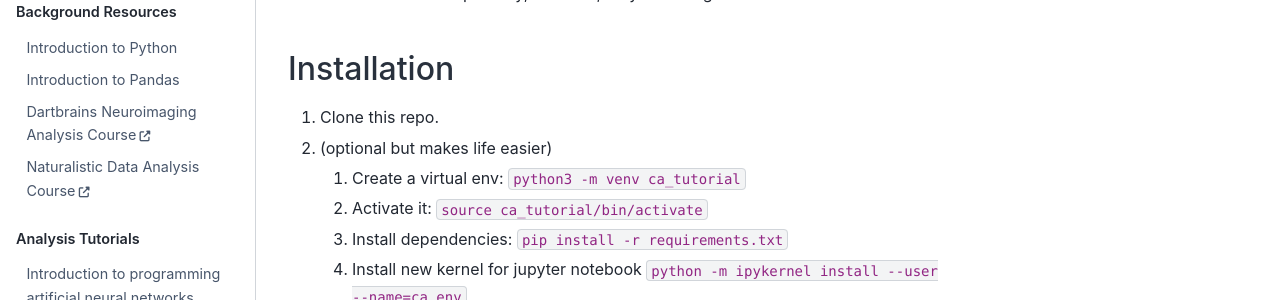
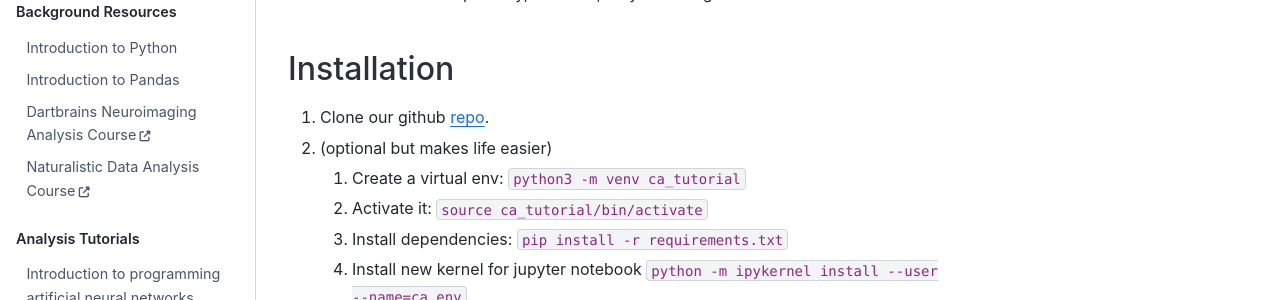
Before and after one commit to mind-tutorials/mind_book, a Jupyter Book: the page built from content/Compositional_Abstractions.md, in a window 1280 px wide and 900 px high, scrolled down 1600 px. Shown: the part 280-580 px from the top of the window. Built offline with Jupyter Book 1.0.4 settings and Sphinx 7.4.7 and the Sphinx Book theme 1.1.4, drawn with Linux system fonts in a browser that asks for light colours; pages that are not in the unit, such as notebooks, are missing from menus.

Commit message:
updated compositional abstractions

```diff
--- a/content/Compositional_Abstractions.md
+++ b/content/Compositional_Abstractions.md
@@ -42,7 +42,7 @@ Each can be tackled separately, however, they are designed to be run in order.
 
 ## Installation
 
-1. Clone this repo.
+1. Clone our github [repo](https://github.com/cogtoolslab/compositional_abstractions_tutorial).
 2. (optional but makes life easier)
    1. Create a virtual env: `python3 -m venv ca_tutorial`
    2. Activate it: `source ca_tutorial/bin/activate`
```
Also changed, not shown: requirements.txt (+63 -63 lines).
